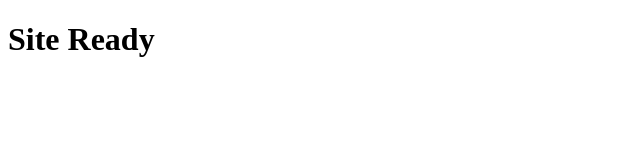
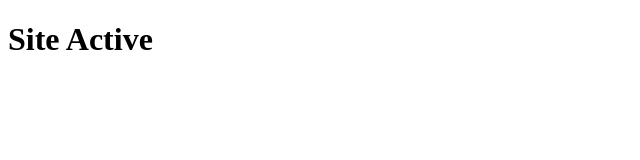
Before and after one commit to ilbarsseckin/ilbarsseckin.github.io, a plain HTML site: page index.html in a window 1280 px wide. Shown: the full height of the page, 0-640 px from the left. Drawn offline with Linux system fonts and the light colour scheme.

Commit message:
Update index.html

```diff
--- a/index.html
+++ b/index.html
@@ -1,10 +1,12 @@
 <!DOCTYPE html>
 <html>
 <head>
+<meta charset="utf-8">
 <meta name="google-site-verification" content="Fq37q9P6aP_WTOuna5iqfsMUO7DcT1KxRpqB2EMzFEs" />
+<title>Site</title>
 </head>
 
 <body>
-<h1>Site Ready</h1>
+<h1>Site Active</h1>
 </body>
 </html>
```
